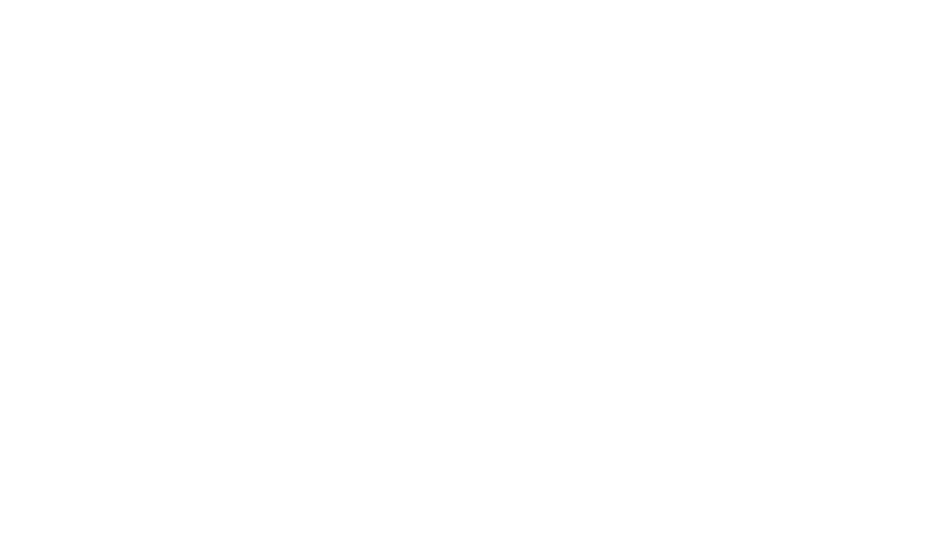
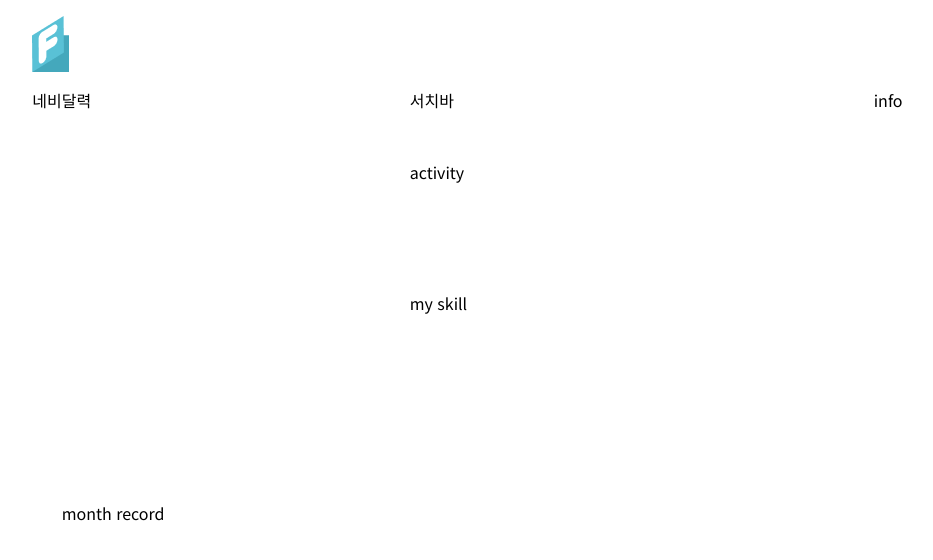
Before and after one commit to MergeDevelopers/FullioFE, a React (Vite) app: page / in a window 1280 px wide. Before the commit this address had no page. Shown: the top 560 px of the page, without its empty margins (21-954 px from the left). Built offline with nearby package versions, Linux system fonts and the light colour scheme.

Commit message:
feat: main Page Layout

```diff
--- a/src/components/App.jsx
+++ b/src/components/App.jsx
@@ -1,4 +1,5 @@
 import { routePaths } from '../constants/path';
+import MainPage from '../pages/MainPage/MainPage';
 import SignIn from '../pages/SignIn/SignIn';
 import { BrowserRouter, Route, Routes } from 'react-router-dom';
 
@@ -7,7 +8,7 @@
       <BrowserRouter>
         <Routes>
           <Route path={routePaths.login} element={<SignIn />} />
-          <Route path={routePaths.main} element={<div>main</div>} />
+          <Route path={routePaths.home} element={<MainPage />} />
           <Route path={routePaths.myPage} element={<div>myPage</div>} />
           <Route path={routePaths.record} element={<div>record</div>} />
           <Route path={routePaths.admin} element={<div>admin</div>} />
--- /dev/null
+++ b/src/pages/MainPage/MainPage.jsx
@@ -0,0 +1,26 @@
+import Style from "./MainPage.style";
+import logoBook from "../../assets/images/logo/Logo_book.png";
+import { Link } from "react-router-dom";
+import { routePaths } from "../../constants/path";
+
+function MainPage() {
+  return (
+    <Style.LayoutContainer>
+      <Link to={routePaths.home}>
+        <Style.SrOnly>Fullio</Style.SrOnly>
+        <Style.LogoImage src={logoBook} />
+      </Link>
+      <div>네비</div>
+      <Style.ContentsGrid>
+        <div>달력</div>
+        <div>서치바</div>
+        <div>activity</div>
+        <div>my skill</div>
+        <div>info</div>
+        <div>month record</div>
+      </Style.ContentsGrid>
+    </Style.LayoutContainer>
+  );
+}
+
+export default MainPage;
--- /dev/null
+++ b/src/pages/MainPage/MainPage.style.js
@@ -0,0 +1,71 @@
+import { styled } from "styled-components";
+
+const LayoutContainer = styled.div`
+  position: relative;
+  display: flex;
+  flex-direction: row;
+  margin: 88px auto 0;
+  width: fit-content;
+
+  & > a {
+    position: absolute;
+    top: -72px;
+    left: 0;
+  }
+`;
+const SrOnly = styled.h1`
+  position: absolute;
+  width: 1px;
+  height: 1px;
+  padding: 0;
+  margin: -1px;
+  overflow: hidden;
+  clip: rect(0, 0, 0, 0);
+  white-space: nowrap;
+  border: 0;
+  top: -72px;
+  left: 0;
+`;
+const ContentsGrid = styled.div`
+  display: grid;
+  grid-template-columns: 332px 448px 332px;
+  grid-template-rows: 56px 115px 194px 319px;
+  grid-gap: 16px;
+
+  & div:nth-child(1) {
+    grid-column: 1 / 2;
+    grid-row: 1 / 4;
+  }
+  & div:nth-child(2) {
+    grid-column: 2 / 3;
+    grid-row: 1 / 2;
+  }
+  & div:nth-child(3) {
+    grid-column: 2 / 3;
+    grid-row: 2 / 3;
+  }
+  & div:nth-child(4) {
+    grid-column: 2 / 3;
+    grid-row: 3 / 4;
+  }
+  & div:nth-child(5) {
+    grid-column: 3 / 4;
+    grid-row: 1 / 5;
+  }
+  & div:nth-child(6) {
+    grid-column: 1 / 4;
+    grid-row: 4 / 5;
+  }
+`;
+
+const LogoImage = styled.img`
+  width:37px;
+  height: 56px;
+`;
+
+export default {
+  LayoutContainer,
+  ContentsGrid,
+  LogoImage,
+  SrOnly,
+}
```
Also changed, not shown: 1 other file (tests, documents, lock files or other folders).
